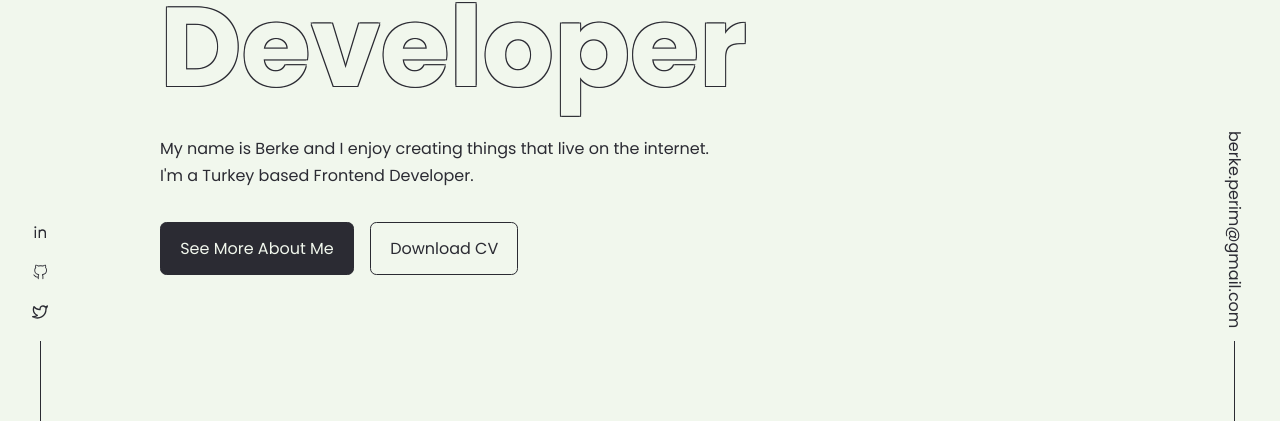
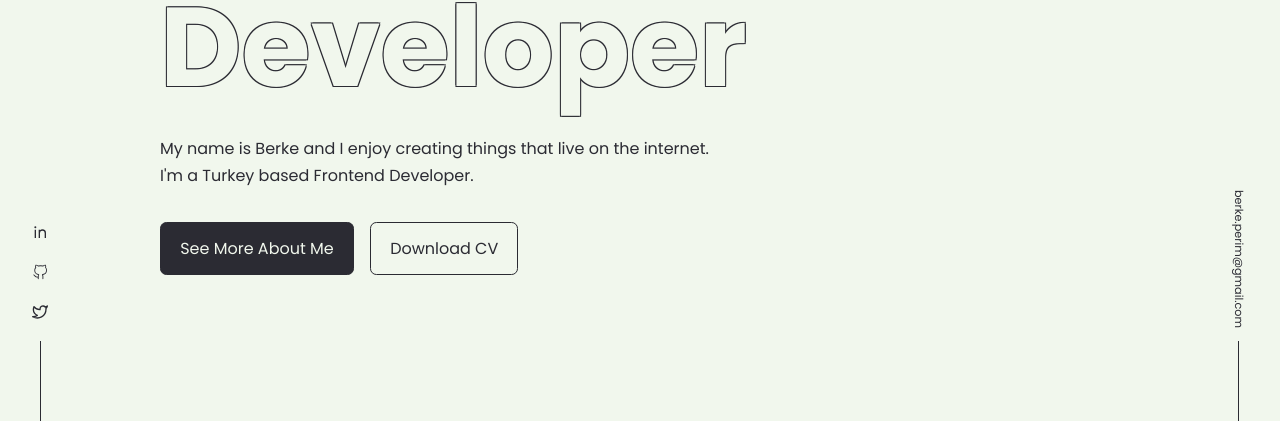
Before and after one commit to berkeperim/berkeperim.github.io, a React (Create React App) app: page / in a window 1280 px wide. Shown: the part 379-800 px from the top of the page. Built offline with nearby package versions, Linux system fonts and the light colour scheme.

Commit message:
initial commit

```diff
--- a/src/components/header/header.css
+++ b/src/components/header/header.css
@@ -69,7 +69,7 @@ header{
     z-index:10;
 }
 .header__email{
-    font-size:1rem;
+    font-size:.7rem;
     display:flex;
     flex-direction:row;
     align-items:center;
```
